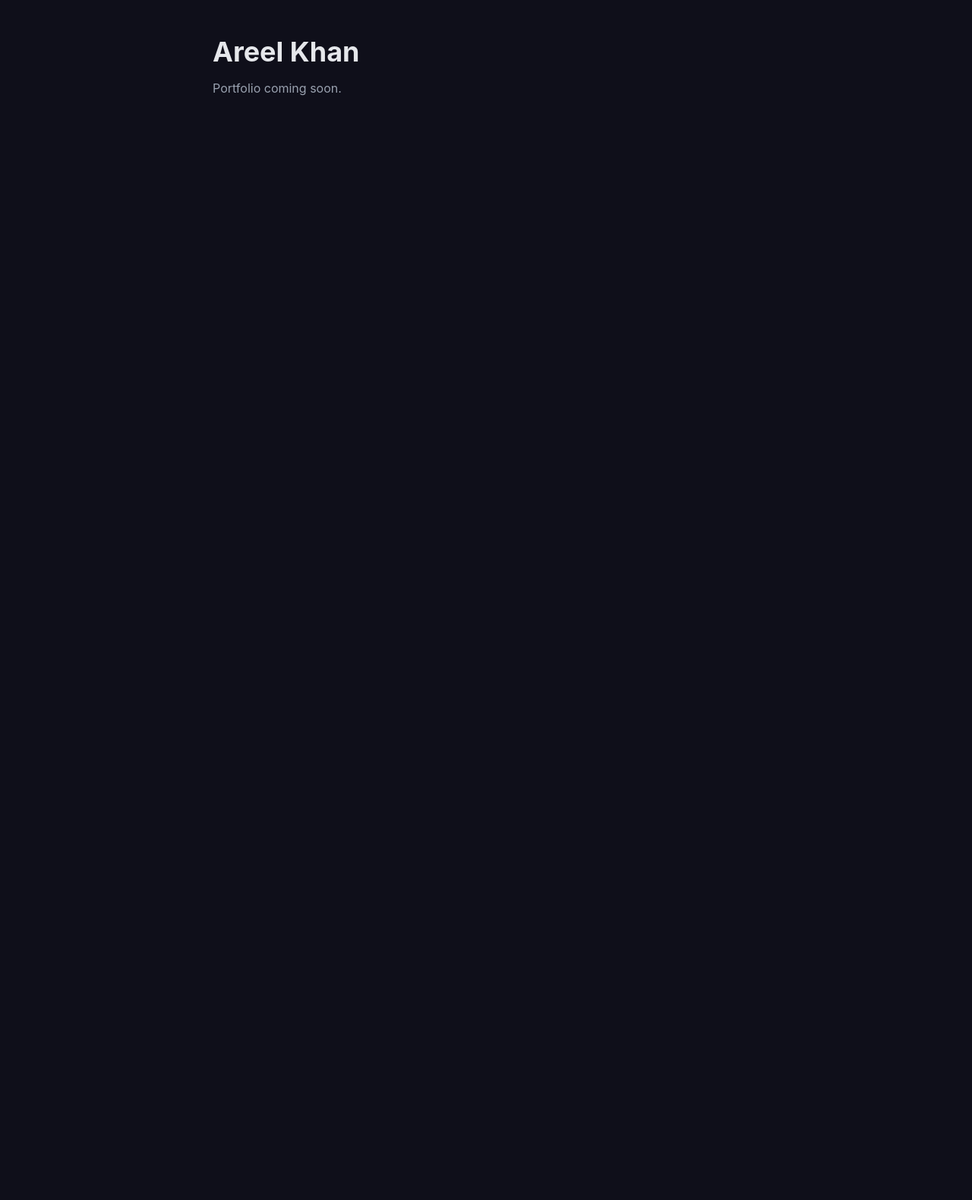
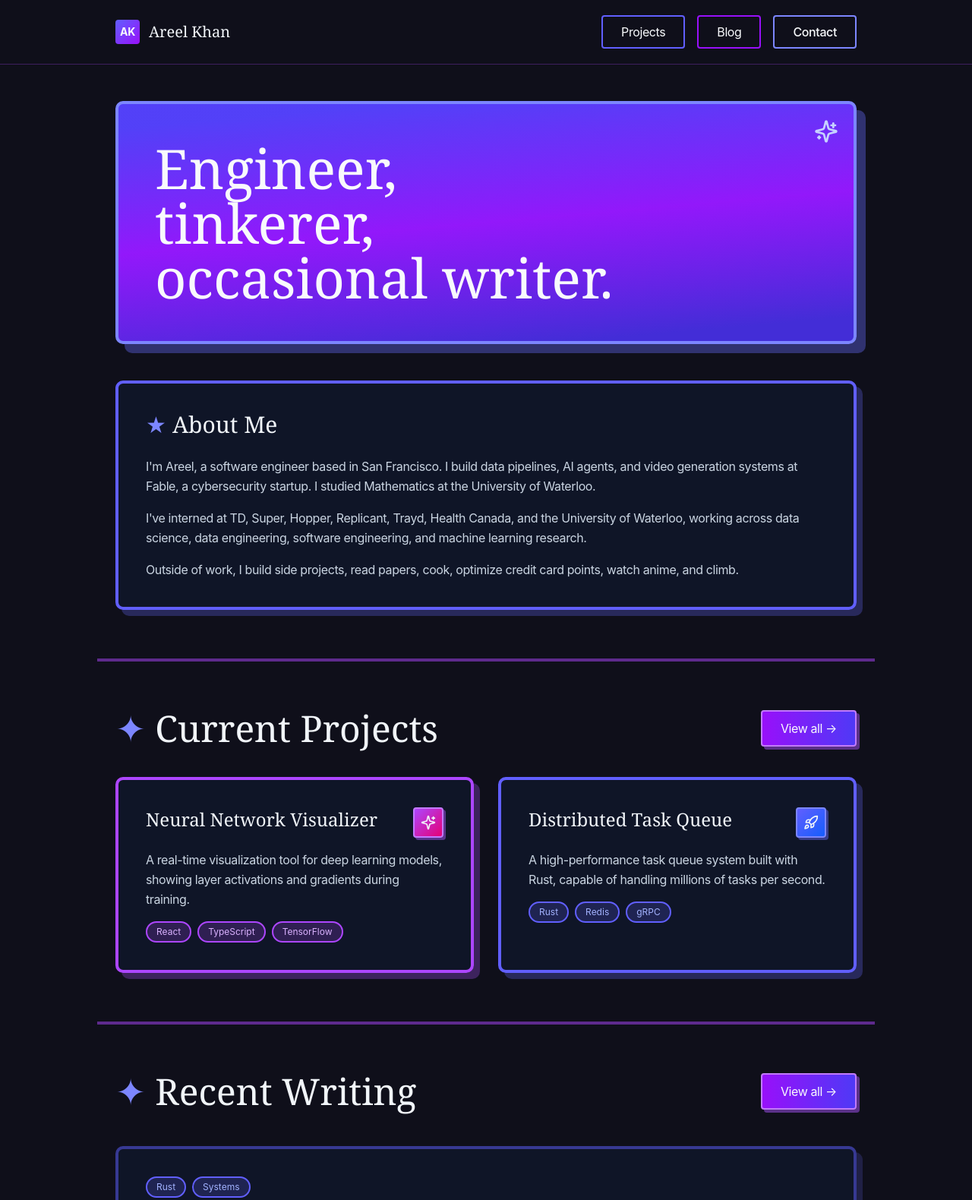
Before and after one commit to AreelKhan/areel, an Astro site: page / in a window 1280 px wide. Shown: the top 1580 px of the page at 76% size. Before the commit the page ends 800 px from the top, so only its background shows below. Built offline with nearby package versions, Linux system fonts and the light colour scheme; Astro itself is replaced by a stand-in of ours.

Commit message:
add landing page

```diff
--- /dev/null
+++ b/src/components/AboutMe.astro
@@ -0,0 +1,26 @@
+---
+
+---
+
+<section class="max-w-5xl mx-auto px-6 mt-12">
+  <div class="relative bg-[rgba(15,23,43,0.8)] rounded-[10px] border-4 border-[#615fff] shadow-[8px_8px_0px_0px_rgba(99,102,241,0.3)] p-9">
+    <!-- Heading -->
+    <div class="flex items-center gap-2 mb-6">
+      <span class="font-serif text-[30px] leading-9 text-[#7c86ff]">★</span>
+      <h2 class="font-serif text-[30px] leading-9 text-[#f1f5f9]">About Me</h2>
+    </div>
+
+    <!-- Body -->
+    <div class="flex flex-col gap-4 text-[#cad5e2] text-base leading-[26px] tracking-tight">
+      <p>
+        I'm Areel, a software engineer based in San Francisco. I build data pipelines, AI agents, and video generation systems at Fable, a cybersecurity startup. I studied Mathematics at the University of Waterloo.
+      </p>
+      <p>
+        I've interned at TD, Super, Hopper, Replicant, Trayd, Health Canada, and the University of Waterloo, working across data science, data engineering, software engineering, and machine learning research.
+      </p>
+      <p>
+        Outside of work, I build side projects, read papers, cook, optimize credit card points, watch anime, and climb.
+      </p>
+    </div>
+  </div>
+</section>
--- /dev/null
+++ b/src/components/CurrentProjects.astro
@@ -0,0 +1,75 @@
+---
+
+---
+
+<section class="max-w-5xl mx-auto px-6 py-16 border-t-4 border-b-4 border-[rgba(173,70,255,0.5)] mt-16">
+  <!-- Section heading -->
+  <div class="flex items-end justify-between mb-10">
+    <div class="flex items-center gap-3">
+      <span class="font-serif text-5xl text-[#7c86ff]">✦</span>
+      <h2 class="font-serif text-5xl text-[#f1f5f9]">Current Projects</h2>
+    </div>
+    <a
+      href="/projects"
+      class="px-6 py-2.5 rounded-[4px] border-2 border-[#c27aff] shadow-[4px_4px_0px_0px_rgba(168,85,247,0.5)] text-[#f8fafc] text-base tracking-tight hover:brightness-110 transition"
+      style="background-image: linear-gradient(90deg, #9810fa 0%, #4f39f6 100%);"
+    >
+      View all →
+    </a>
+  </div>
+
+  <!-- Project cards -->
+  <div class="grid grid-cols-2 gap-8">
+    <!-- Card 1: Neural Network Visualizer -->
+    <a href="/projects/neural-network-visualizer" class="bg-[rgba(15,23,43,0.8)] rounded-[10px] border-4 border-[#ad46ff] shadow-[8px_8px_0px_0px_rgba(168,85,247,0.3)] p-9 flex flex-col gap-4 hover:brightness-110 transition">
+      <div class="flex items-start justify-between">
+        <h3 class="font-serif text-2xl text-[#f1f5f9]">Neural Network Visualizer</h3>
+        <div
+          class="shrink-0 size-10 rounded-[4px] border-2 border-[#c27aff] shadow-[3px_3px_0px_0px_rgba(168,85,247,0.5)] flex items-center justify-center"
+          style="background-image: linear-gradient(135deg, #ad46ff 0%, #e60076 100%);"
+        >
+          <svg width="20" height="20" viewBox="0 0 20 20" fill="none" xmlns="http://www.w3.org/2000/svg">
+            <path d="M8.281 12.917C8.206 12.628 8.056 12.365 7.846 12.155C7.635 11.944 7.372 11.794 7.083 11.719L1.971 10.401C1.884 10.376 1.807 10.324 1.752 10.251C1.698 10.179 1.668 10.091 1.668 10C1.668 9.909 1.698 9.821 1.752 9.749C1.807 9.676 1.884 9.624 1.971 9.599L7.083 8.28C7.372 8.206 7.635 8.055 7.845 7.845C8.056 7.635 8.206 7.372 8.281 7.083L9.599 1.971C9.624 1.883 9.676 1.806 9.749 1.751C9.821 1.696 9.909 1.666 10 1.666C10.091 1.666 10.18 1.696 10.252 1.751C10.325 1.806 10.377 1.883 10.402 1.971L11.719 7.083C11.794 7.372 11.944 7.635 12.155 7.846C12.365 8.056 12.628 8.206 12.917 8.281L18.029 9.598C18.117 9.623 18.195 9.675 18.25 9.748C18.305 9.82 18.335 9.909 18.335 10C18.335 10.091 18.305 10.18 18.25 10.252C18.195 10.325 18.117 10.377 18.029 10.402L12.917 11.719C12.628 11.794 12.365 11.944 12.155 12.155C11.944 12.365 11.794 12.628 11.719 12.917L10.401 18.029C10.376 18.117 10.324 18.194 10.251 18.249C10.179 18.304 10.091 18.334 10 18.334C9.909 18.334 9.82 18.304 9.748 18.249C9.675 18.194 9.623 18.117 9.598 18.029L8.281 12.917Z" stroke="#F1F5F9" stroke-width="1.667" stroke-linecap="round" stroke-linejoin="round"/>
+            <path d="M16.667 2.5V5.833" stroke="#F1F5F9" stroke-width="1.667" stroke-linecap="round" stroke-linejoin="round"/>
+            <path d="M18.333 4.167H15" stroke="#F1F5F9" stroke-width="1.667" stroke-linecap="round" stroke-linejoin="round"/>
+          </svg>
+        </div>
+      </div>
+      <p class="text-[#cad5e2] text-base leading-[26px] tracking-tight">
+        A real-time visualization tool for deep learning models, showing layer activations and gradients during training.
+      </p>
+      <div class="flex gap-2">
+        <span class="bg-[rgba(173,70,255,0.2)] border-2 border-[#ad46ff] rounded-full px-3 py-1 text-xs text-[#dab2ff]">React</span>
+        <span class="bg-[rgba(173,70,255,0.2)] border-2 border-[#ad46ff] rounded-full px-3 py-1 text-xs text-[#dab2ff]">TypeScript</span>
+        <span class="bg-[rgba(173,70,255,0.2)] border-2 border-[#ad46ff] rounded-full px-3 py-1 text-xs text-[#dab2ff]">TensorFlow</span>
+      </div>
+    </a>
+
+    <!-- Card 2: Distributed Task Queue -->
+    <a href="/projects/distributed-task-queue" class="bg-[rgba(15,23,43,0.8)] rounded-[10px] border-4 border-[#615fff] shadow-[8px_8px_0px_0px_rgba(99,102,241,0.3)] p-9 flex flex-col gap-4 hover:brightness-110 transition">
+      <div class="flex items-start justify-between">
+        <h3 class="font-serif text-2xl text-[#f1f5f9]">Distributed Task Queue</h3>
+        <div
+          class="shrink-0 size-10 rounded-[4px] border-2 border-[#7c86ff] shadow-[3px_3px_0px_0px_rgba(99,102,241,0.5)] flex items-center justify-center"
+          style="background-image: linear-gradient(135deg, #615fff 0%, #155dfc 100%);"
+        >
+          <svg width="20" height="20" viewBox="0 0 20 20" fill="none" xmlns="http://www.w3.org/2000/svg">
+            <path d="M3.75 13.75C2.5 14.8 2.083 17.917 2.083 17.917C2.083 17.917 5.2 17.5 6.25 16.25C6.842 15.55 6.833 14.475 6.175 13.825C5.851 13.516 5.424 13.337 4.977 13.323C4.529 13.31 4.092 13.461 3.75 13.75Z" stroke="#F1F5F9" stroke-width="1.667" stroke-linecap="round" stroke-linejoin="round"/>
+            <path d="M10 12.5L7.5 10C7.943 8.85 8.502 7.747 9.167 6.708C10.138 5.156 11.49 3.878 13.094 2.995C14.699 2.113 16.502 1.655 18.333 1.667C18.333 3.933 17.683 7.917 13.333 10.833C12.281 11.499 11.164 12.057 10 12.5Z" stroke="#F1F5F9" stroke-width="1.667" stroke-linecap="round" stroke-linejoin="round"/>
+            <path d="M7.5 10H3.333C3.333 10 3.792 7.475 5 6.667C6.35 5.767 9.167 6.667 9.167 6.667" stroke="#F1F5F9" stroke-width="1.667" stroke-linecap="round" stroke-linejoin="round"/>
+            <path d="M10 12.5V16.667C10 16.667 12.525 16.208 13.333 15C14.233 13.65 13.333 10.833 13.333 10.833" stroke="#F1F5F9" stroke-width="1.667" stroke-linecap="round" stroke-linejoin="round"/>
+          </svg>
+        </div>
+      </div>
+      <p class="text-[#cad5e2] text-base leading-[26px] tracking-tight">
+        A high-performance task queue system built with Rust, capable of handling millions of tasks per second.
+      </p>
+      <div class="flex gap-2">
+        <span class="bg-[rgba(97,95,255,0.2)] border-2 border-[#615fff] rounded-full px-3 py-1 text-xs text-[#a3b3ff]">Rust</span>
+        <span class="bg-[rgba(97,95,255,0.2)] border-2 border-[#615fff] rounded-full px-3 py-1 text-xs text-[#a3b3ff]">Redis</span>
+        <span class="bg-[rgba(97,95,255,0.2)] border-2 border-[#615fff] rounded-full px-3 py-1 text-xs text-[#a3b3ff]">gRPC</span>
+      </div>
+    </a>
+  </div>
+
+</section>
--- /dev/null
+++ b/src/components/Hero.astro
@@ -0,0 +1,39 @@
+---
+
+---
+
+<section class="max-w-5xl mx-auto px-6 pt-12">
+  <div
+    class="relative overflow-clip rounded-[10px] border-4 border-[#7c86ff] shadow-[12px_12px_0px_0px_rgba(99,102,241,0.4)] p-12"
+    style="background-image: linear-gradient(175deg, #4f39f6 8%, #9810fa 50%, #432dd7 92%);"
+  >
+    <!-- Subtle overlay gradient -->
+    <div
+      class="absolute inset-0 pointer-events-none"
+      style="background-image: linear-gradient(175deg, rgba(97,95,255,0.2) 8%, transparent 92%);"
+    ></div>
+
+    <!-- Sparkle icon -->
+    <div class="absolute top-5 right-5">
+      <svg width="32" height="32" viewBox="0 0 32 32" fill="none" xmlns="http://www.w3.org/2000/svg">
+        <!-- Main 4-point star -->
+        <path d="M13.247 20.667C13.128 20.205 12.888 19.784 12.551 19.447C12.214 19.11 11.793 18.87 11.331 18.751L3.151 16.642C3.012 16.602 2.889 16.518 2.801 16.402C2.714 16.287 2.667 16.145 2.667 16C2.667 15.855 2.714 15.714 2.801 15.598C2.889 15.483 3.012 15.399 3.151 15.359L11.331 13.248C11.792 13.129 12.213 12.889 12.55 12.552C12.887 12.216 13.128 11.795 13.247 11.334L15.357 3.154C15.396 3.014 15.48 2.89 15.596 2.802C15.712 2.714 15.853 2.667 15.999 2.667C16.144 2.667 16.286 2.714 16.402 2.802C16.518 2.89 16.602 3.014 16.641 3.154L18.749 11.334C18.868 11.795 19.108 12.216 19.445 12.553C19.782 12.89 20.203 13.131 20.665 13.25L28.845 15.357C28.985 15.397 29.109 15.48 29.198 15.597C29.286 15.713 29.334 15.854 29.334 16C29.334 16.146 29.286 16.288 29.198 16.404C29.109 16.52 28.985 16.604 28.845 16.643L20.665 18.751C20.203 18.87 19.782 19.11 19.445 19.447C19.108 19.784 18.868 20.205 18.749 20.667L16.639 28.847C16.6 28.987 16.516 29.111 16.4 29.198C16.284 29.286 16.143 29.334 15.997 29.334C15.852 29.334 15.71 29.286 15.594 29.198C15.478 29.111 15.395 28.987 15.355 28.847L13.247 20.667Z" stroke="#C6D2FF" stroke-width="2.667" stroke-linecap="round" stroke-linejoin="round"/>
+        <!-- Top-right crosshair (vertical) -->
+        <path d="M25.333 5.333V10.667" stroke="#C6D2FF" stroke-width="2.667" stroke-linecap="round" stroke-linejoin="round"/>
+        <!-- Top-right crosshair (horizontal) -->
+        <path d="M28 8H22.667" stroke="#C6D2FF" stroke-width="2.667" stroke-linecap="round" stroke-linejoin="round"/>
+        <!-- Bottom-left crosshair (vertical) -->
+        <path d="M6.667 22.667V25.333" stroke="#C6D2FF" stroke-width="2.667" stroke-linecap="round" stroke-linejoin="round"/>
+        <!-- Bottom-left crosshair (horizontal) -->
+        <path d="M8 24H5.333" stroke="#C6D2FF" stroke-width="2.667" stroke-linecap="round" stroke-linejoin="round"/>
+      </svg>
+    </div>
+
+    <!-- Heading -->
+    <h1 class="relative font-serif text-7xl leading-[1] text-[#f8fafc]">
+      Engineer,<br />
+      tinkerer,<br />
+      occasional writer.
+    </h1>
+  </div>
+</section>
--- /dev/null
+++ b/src/components/Navbar.astro
@@ -0,0 +1,38 @@
+---
+
+---
+
+<nav class="border-b border-[rgba(173,70,255,0.3)]">
+  <div class="max-w-5xl mx-auto flex items-center justify-between px-6 h-[84px]">
+    <a href="/" class="flex items-center gap-3">
+      <div
+        class="size-8 rounded-[4px] flex items-center justify-center"
+        style="background-image: linear-gradient(135deg, #615fff 0%, #9810fa 100%);"
+      >
+        <span class="font-bold text-sm text-[#f8fafc] tracking-tight">AK</span>
+      </div>
+      <span class="font-serif text-xl text-[#f1f5f9]">Areel Khan</span>
+    </a>
+
+    <div class="flex items-center gap-4">
+      <a
+        href="/projects"
+        class="border-2 border-[#615fff] rounded-[4px] px-6 py-2 text-[#f8fafc] text-base tracking-tight hover:bg-[#615fff]/10 transition-colors"
+      >
+        Projects
+      </a>
+      <a
+        href="/blog"
+        class="border-2 border-[#9810fa] rounded-[4px] px-6 py-2 text-[#f8fafc] text-base tracking-tight hover:bg-[#9810fa]/10 transition-colors"
+      >
+        Blog
+      </a>
+      <a
+        href="/contact"
+        class="border-2 border-[#7c86ff] rounded-[4px] px-6 py-2 text-[#f8fafc] text-base text-center font-medium tracking-tight hover:bg-[#7c86ff]/10 transition-colors"
+      >
+        Contact
+      </a>
+    </div>
+  </div>
+</nav>
--- /dev/null
+++ b/src/components/RecentWriting.astro
@@ -0,0 +1,81 @@
+---
+const posts = [
+  {
+    title: "Building a Distributed Task Queue in Rust",
+    description: "Exploring the design patterns and trade-offs when implementing a high-performance task queue from scratch.",
+    tags: ["Rust", "Systems"],
+    date: "March 15, 2026",
+    readTime: "8 min read",
+    slug: "distributed-task-queue-rust",
+  },
+  {
+    title: "The Art of API Design",
+    description: "Lessons learned from designing developer-friendly APIs that stand the test of time.",
+    tags: ["Design", "Engineering"],
+    date: "March 12, 2026",
+    readTime: "6 min read",
+    slug: "art-of-api-design",
+  },
+  {
+    title: "Optimizing Database Queries at Scale",
+    description: "A deep-dive into query optimization techniques that reduced our DB latency by 80%.",
+    tags: ["Database", "Performance"],
+    date: "February 28, 2026",
+    readTime: "10 min read",
+    slug: "optimizing-database-queries",
+  },
+];
+---
+
+<section class="max-w-5xl mx-auto px-6 pt-16">
+  <!-- Header row -->
+  <div class="flex items-end justify-between mb-12">
+    <div>
+      <div class="flex items-center gap-3">
+        <span class="font-serif text-5xl text-[#7c86ff]">✦</span>
+        <h2 class="font-serif text-5xl text-[#f1f5f9]">Recent Writing</h2>
+      </div>
+    </div>
+    <a
+      href="/blog"
+      class="px-6 py-2.5 rounded-[4px] border-2 border-[#c27aff] shadow-[4px_4px_0px_0px_rgba(168,85,247,0.5)] text-[#f8fafc] text-base tracking-tight hover:brightness-110 transition"
+      style="background-image: linear-gradient(90deg, #9810fa 0%, #4f39f6 100%);"
+    >
+      View all →
+    </a>
+  </div>
+
+  <!-- Blog post cards -->
+  <div class="flex flex-col gap-8">
+    {posts.map((post) => (
+      <a
+        href={`/blog/${post.slug}`}
+        class="bg-[rgba(15,23,43,0.8)] rounded-[10px] border-4 border-[rgba(97,95,255,0.5)] shadow-[8px_8px_0px_0px_rgba(99,102,241,0.2)] p-9 flex flex-col gap-4 hover:border-[rgba(97,95,255,0.8)] transition-colors"
+      >
+        <!-- Tags -->
+        <div class="flex gap-2">
+          {post.tags.map((tag) => (
+            <span class="bg-[rgba(97,95,255,0.2)] border-2 border-[#615fff] rounded-full px-3 py-1 text-xs text-[#a3b3ff]">
+              {tag}
+            </span>
+          ))}
+        </div>
+
+        <!-- Title -->
+        <h3 class="font-serif text-2xl text-[#f1f5f9]">{post.title}</h3>
+
+        <!-- Description -->
+        <p class="text-base text-[#90a1b9] tracking-tight leading-[26px]">
+          {post.description}
+        </p>
+
+        <!-- Meta -->
+        <div class="flex items-center gap-4 text-sm text-[#62748e] tracking-tight">
+          <span>{post.date}</span>
+          <span class="size-1 rounded-full bg-[#62748e]" />
+          <span>{post.readTime}</span>
+        </div>
+      </a>
+    ))}
+  </div>
+</section>
--- a/src/layouts/Layout.astro
+++ b/src/layouts/Layout.astro
@@ -1,5 +1,7 @@
 ---
 import '../styles/global.css';
+import Navbar from '../components/Navbar.astro';
+import Footer from '../components/Footer.astro';
 
 interface Props {
   title: string;
@@ -18,6 +20,8 @@ const { title } = Astro.props;
     <title>{title}</title>
   </head>
   <body class="bg-[#0f0f1a] text-gray-200 min-h-screen antialiased">
+    <Navbar />
     <slot />
+    <Footer />
   </body>
 </html>
--- a/src/pages/index.astro
+++ b/src/pages/index.astro
@@ -1,10 +1,16 @@
 ---
 import Layout from '../layouts/Layout.astro';
+import Hero from '../components/Hero.astro';
+import AboutMe from '../components/AboutMe.astro';
+import CurrentProjects from '../components/CurrentProjects.astro';
+import RecentWriting from '../components/RecentWriting.astro';
 ---
 
 <Layout title="Areel Khan">
-  <main class="max-w-3xl mx-auto px-6 py-12">
-    <h1 class="text-4xl font-bold">Areel Khan</h1>
-    <p class="mt-4 text-gray-400">Portfolio coming soon.</p>
+  <main>
+    <Hero />
+    <AboutMe />
+    <CurrentProjects />
+    <RecentWriting />
   </main>
 </Layout>
```
Also changed, not shown: src/components/Footer.astro (added, +11 -0 lines).
